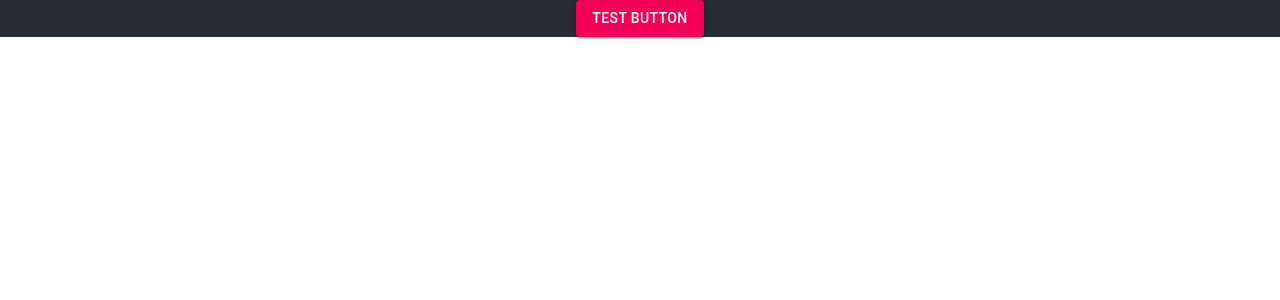
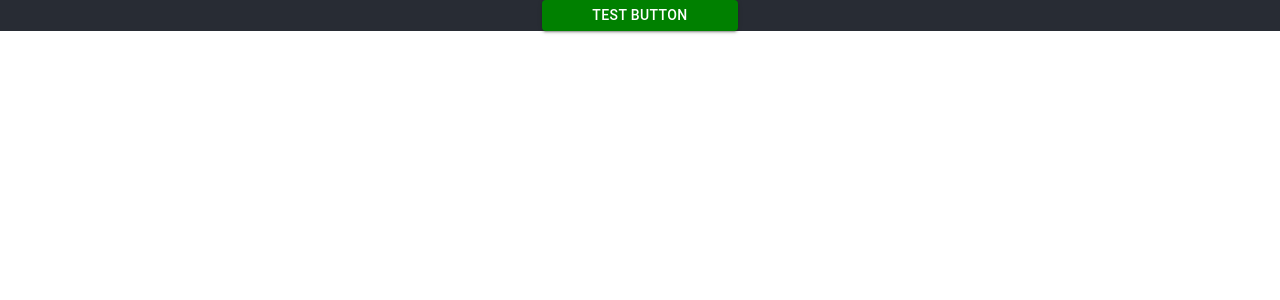
Before and after one commit to takumi1005/chart_lesson, a React (Create React App) app: page / in a window 1280 px wide. Shown: the top 300 px of the page. Built offline with nearby package versions, Linux system fonts and the light colour scheme.

Commit message:
MUIのスタイル適用

```diff
--- a/src/components/MaterialUI.tsx
+++ b/src/components/MaterialUI.tsx
@@ -1,10 +1,18 @@
 import React from 'react'
-import { Button } from '@material-ui/core'
+import { Button, makeStyles } from '@material-ui/core'
+
+const useStyles = makeStyles ({
+  btnStyle: {
+    background: "green",
+    padding: "3px 50px"
+  },
+});
 
 const MaterialUI: React.FC = () => {
+  const classes = useStyles();
   return (
     <div>
-      <Button variant="contained" color="secondary">
+      <Button className={classes.btnStyle} variant="contained" color="primary">
         Test Button
       </Button>
     </div>
```
